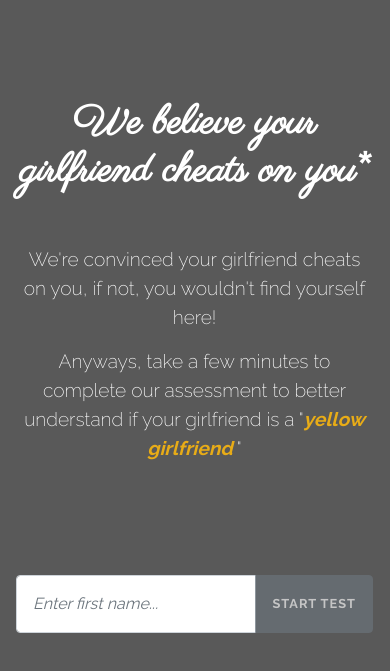
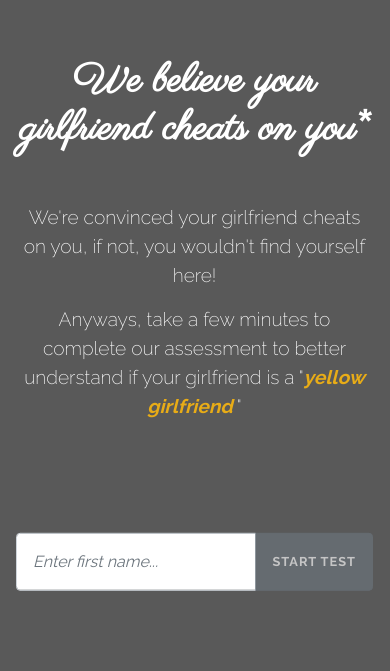
Before and after one commit to Eunit99/YellowGirlfriend-React, a React (Create React App) app: page / in a window 390 px wide. Shown: the part 143-814 px from the top of the page. Built offline with nearby package versions, Linux system fonts and the light colour scheme.

Commit message:
Remodified styles to properly align messages

```diff
--- a/src/components/AppContainer/skweyed/components/assets/Skweyed.css
+++ b/src/components/AppContainer/skweyed/components/assets/Skweyed.css
@@ -140,6 +140,10 @@
     margin: auto;
     transform: translate(0, 0);
   }
+
+  .skweyed .skweyed-content .input-group {
+    margin-top: 5rem;
+  }
 }
 
 
@@ -152,7 +156,6 @@
 
 @media screen and (min-width: 361px) and (max-width: 767px) {
   .skweyed .skweyed-content {
-    height: 100vh;
     padding: 2rem;
   }
 
@@ -202,12 +205,35 @@
 /**
  *`
  *  SMALLER PHONES TO TABLETS
+ *	(from 385px - 767px)
+ */
+
+@media screen and (min-width: 385px) and (max-width: 767px) {
+  .skweyed .skweyed-content {
+    transform: translate(0%, 20%)
+  }
+}
+
+/**
+ *`
+ *  SMALLER PHONES TO TABLETS
  *	(from 385px - 800px)
  */
 
+@media screen and (min-width: 385px) and (max-width: 800px) {
+  .skweyed .skweyed-content {
+    height: 100vh;
+  }
+}
 
 
-@media screen and (min-width: 385px) and (max-width: 800px) {
+/**
+ *`
+ *  TABLETS
+ *	(from 385px - 800px)
+ */
+
+@media screen and (min-width: 768px) and (max-width: 800px) {
   .skweyed .skweyed-content {
     transform: translate(0%, 25%)
   }
@@ -223,7 +249,6 @@
 @media (min-width: 768px) and (max-width: 800px) {
   .skweyed .skweyed-content {
     padding: 5rem;
-    height: 100vh;
     margin: auto;
   }
 
```
